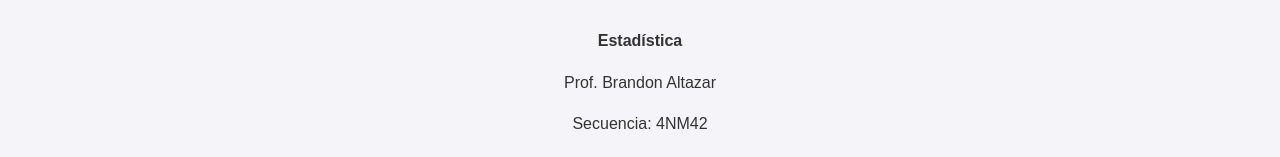
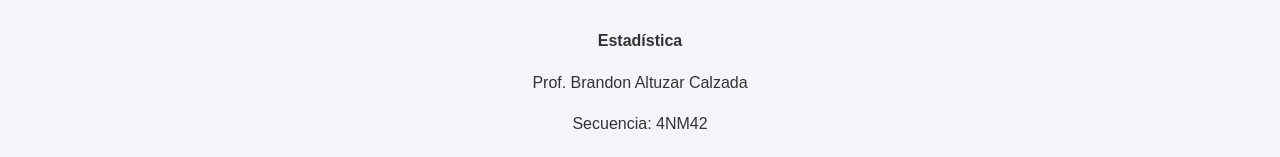
Before and after one commit to brayanvx11/datos-agrupados, a plain HTML site: page index.html in a window 1280 px wide. Shown: the part 436-593 px from the top of the page. Drawn offline with nearby package versions, Linux system fonts and the light colour scheme.

Commit message:
actualización nombre

```diff
--- a/index.html
+++ b/index.html
@@ -523,7 +523,7 @@
 
 <footer style="text-align: center; margin-top: 40px; padding-top: 20px; border-top: 1px solid #ccc;">
     <p><strong>Estadística</strong></p>
-    <p>Prof. Brandon Altazar</p>
+    <p>Prof. Brandon Altuzar Calzada</p>
     <p>Secuencia: 4NM42</p>
     <div style="margin-top: 10px;">
         <strong>Alumnos:</strong>
```
